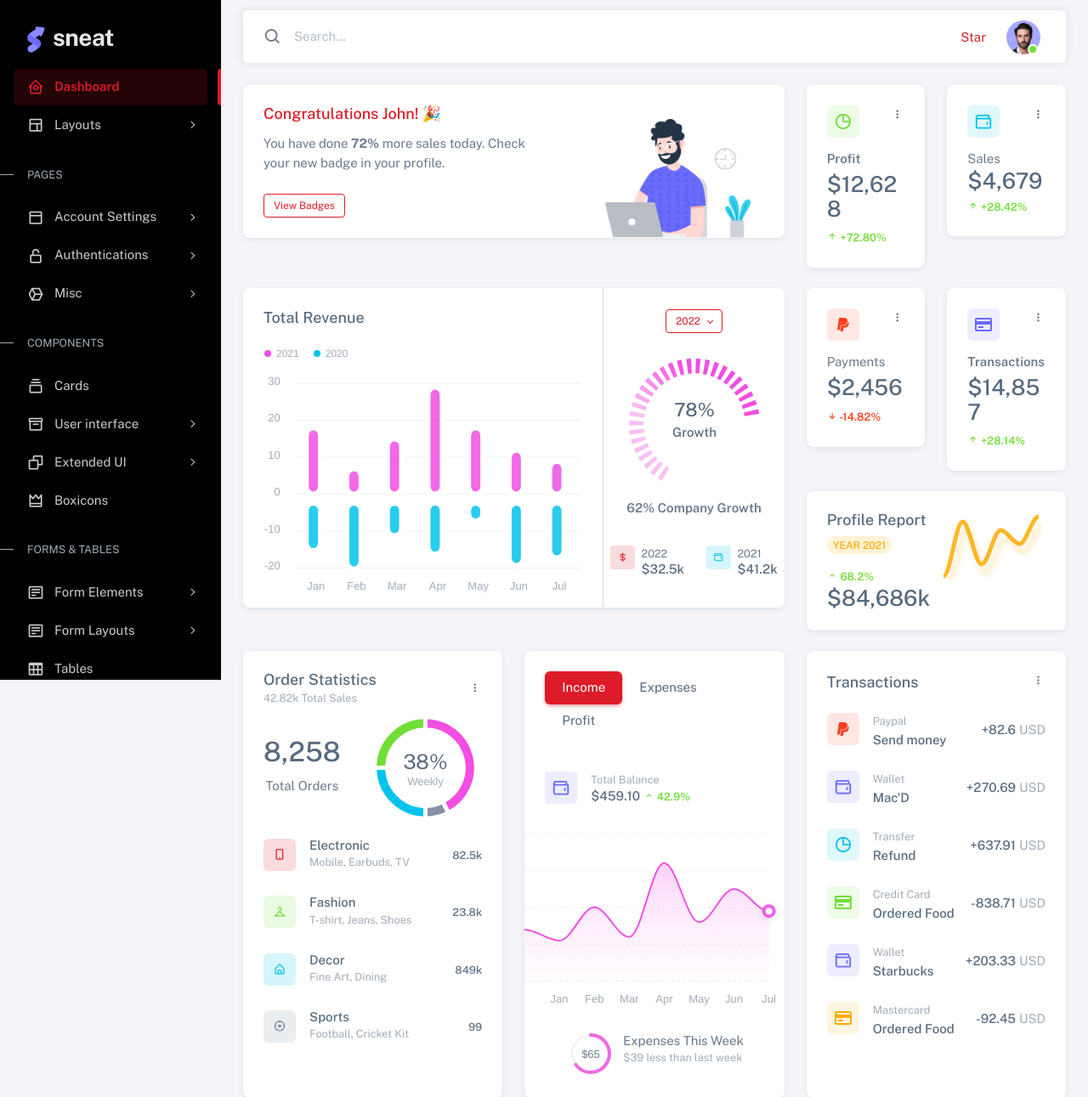
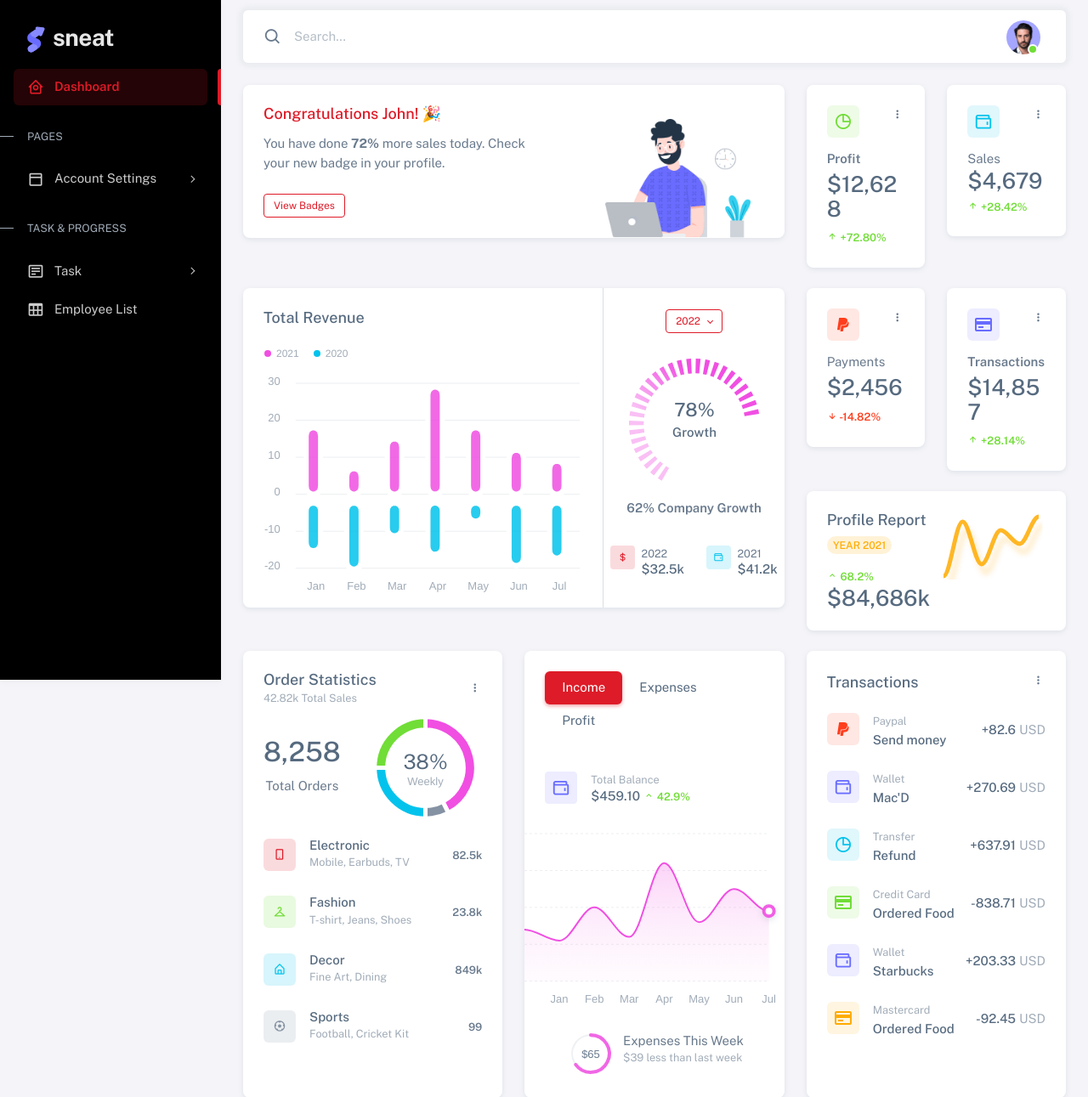
Before and after one commit to HoangREALER/web-assignment, a PHP site: page / in a window 1280 px wide. Shown: the top 1291 px of the page at 85% size. Run offline with PHP 8.4, Linux system fonts and the light colour scheme; the visitor is signed in with stand-in values (Sample User, id 1); some libraries are stand-ins or nearby versions.

Commit message:
Profile page

```diff
--- a/src/app/Controller/HomeController.php
+++ b/src/app/Controller/HomeController.php
@@ -13,7 +13,7 @@
 
     function get(){
         // header("location: index.php?page=login");
-        $this->data['home'] = ' ';
+        $this->data['home'] = '';
         $this->view('home');
     }
 }
--- a/src/app/Controller/LoginController.php
+++ b/src/app/Controller/LoginController.php
@@ -27,10 +27,14 @@
         if (isset($user)) {
             $this->auth($user);
             echo json_encode(array('success' => true));
+            $a = new HomeController();
+            $a->get();
             return true;
         }
         // $this->data['error'] = "Lmao";
         echo json_encode(array('success' => false, 'error' => "Username or password incorrect"));
+        $a = new LoginController();
+        $a->get();
         return false;
     }
 
--- a/src/app/Controller/RegisterController.php
+++ b/src/app/Controller/RegisterController.php
@@ -22,8 +22,8 @@
         $data['username'] = isset($_POST['username']) ? $_POST['username'] : '';
         $data['email']= isset($_POST['email']) ? $_POST['email'] : '';
         $data['password'] = isset($_POST['password']) ? ($_POST['password']) : '';
-        $data['first_name'] = isset($_POST['first_name']) ? $_POST['first_name'] : '';
-        $data['last_name'] = isset($_POST['last_name']) ? $_POST['last_name'] : '';
+        $data['firstname'] = isset($_POST['firstname']) ? $_POST['firstname'] : '';
+        $data['lastname'] = isset($_POST['lastname']) ? $_POST['lastname'] : '';
         $data['phone'] = isset($_POST['phone']) ? $_POST['phone'] : '';
         $user = new User($data);
 
--- a/src/config.php
+++ b/src/config.php
@@ -2,9 +2,9 @@
 define('ROOT_PATH', __DIR__);
 $DB = [
     'mysql' => [
-        'host' => getenv('MYSQL_HOST') ? getenv('MYSQL_HOST') : 'localhost',
-        'database' => getenv('MYSQL_DATABASE') ? getenv('MYSQL_DATABASE') : 'OnlineStore',
-        'user' =>  getenv('MYSQL_USER') ? getenv('MYSQL_USER') : 'root',
-        'password' =>  getenv('MYSQL_PASSWORD') ? getenv('MYSQL_PASSWORD') : 'webAss@123'
+        'host' => getenv('MYSQL_HOST') ? getenv('MYSQL_HOST') : 'db',
+        'database' => getenv('MYSQL_DATABASE') ? getenv('MYSQL_DATABASE') : 'OnlineEnterprise',
+        'user' =>  getenv('MYSQL_USER') ? getenv('MYSQL_USER') : 'hmm',
+        'password' =>  getenv('MYSQL_PASSWORD') ? getenv('MYSQL_PASSWORD') : 'webAss123'
     ]
 ];
--- a/src/index.php
+++ b/src/index.php
@@ -8,18 +8,18 @@
 // session_set_save_handler($handler, true);
 session_start();
 
-function customError($errno, $errstr) {
-    echo json_encode(array("success" => false, "error" => "Yup, some error occurs, silly dev."));
-}
+// function customError($errno, $errstr) {
+//     echo json_encode(array("success" => false, "error" => "Yup, some error occurs, silly dev."));
+// }
 
-//set error handler
-set_error_handler("customError");
+// //set error handler
+// set_error_handler("customError");
 
-function customException($exception) {
-    echo json_encode(array("success" => false, "error" => "Yup, some error occurs, silly dev."));
-}
+// function customException($exception) {
+//     echo json_encode(array("success" => false, "error" => "Yup, some error occurs, silly dev."));
+// }
 
-set_exception_handler('customException');
+// set_exception_handler('customException');
 
 use App\Core\Application;
 
--- a/src/public/templates/layouts/app.html
+++ b/src/public/templates/layouts/app.html
@@ -66,319 +66,56 @@
 
       <ul class="menu-inner py-1">
         <!-- Dashboard -->
-        <li class="menu-item active">
-          <a href="index.html" class="menu-link">
+        <li class="menu-item {% if home is defined %}active{% endif %}">
+          <a href="index.php?page=home" class="menu-link">
             <i class="menu-icon tf-icons bx bx-home-circle"></i>
             <div data-i18n="Analytics">Dashboard</div>
           </a>
         </li>
 
-        <!-- Layouts -->
-        <li class="menu-item">
-          <a href="javascript:void(0);" class="menu-link menu-toggle">
-            <i class="menu-icon tf-icons bx bx-layout"></i>
-            <div data-i18n="Layouts">Layouts</div>
-          </a>
-
-          <ul class="menu-sub">
-            <li class="menu-item">
-              <a href="layouts-without-menu.html" class="menu-link">
-                <div data-i18n="Without menu">Without menu</div>
-              </a>
-            </li>
-            <li class="menu-item">
-              <a href="layouts-without-navbar.html" class="menu-link">
-                <div data-i18n="Without navbar">Without navbar</div>
-              </a>
-            </li>
-            <li class="menu-item">
-              <a href="layouts-container.html" class="menu-link">
-                <div data-i18n="Container">Container</div>
-              </a>
-            </li>
-            <li class="menu-item">
-              <a href="layouts-fluid.html" class="menu-link">
-                <div data-i18n="Fluid">Fluid</div>
-              </a>
-            </li>
-            <li class="menu-item">
-              <a href="layouts-blank.html" class="menu-link">
-                <div data-i18n="Blank">Blank</div>
-              </a>
-            </li>
-          </ul>
-        </li>
 
         <li class="menu-header small text-uppercase">
           <span class="menu-header-text">Pages</span>
         </li>
-        <li class="menu-item">
+        <li class="menu-item {% if profile is defined %}active{% endif %}">
           <a href="javascript:void(0);" class="menu-link menu-toggle">
             <i class="menu-icon tf-icons bx bx-dock-top"></i>
             <div data-i18n="Account Settings">Account Settings</div>
           </a>
           <ul class="menu-sub">
             <li class="menu-item">
-              <a href="pages-account-settings-account.html" class="menu-link">
+              <a href="index.php?page=employee" class="menu-link">
                 <div data-i18n="Account">Account</div>
-              </a>
-            </li>
-            <li class="menu-item">
-              <a href="pages-account-settings-notifications.html" class="menu-link">
-                <div data-i18n="Notifications">Notifications</div>
-              </a>
-            </li>
-            <li class="menu-item">
-              <a href="pages-account-settings-connections.html" class="menu-link">
-                <div data-i18n="Connections">Connections</div>
-              </a>
-            </li>
-          </ul>
-        </li>
-        <li class="menu-item">
-          <a href="javascript:void(0);" class="menu-link menu-toggle">
-            <i class="menu-icon tf-icons bx bx-lock-open-alt"></i>
-            <div data-i18n="Authentications">Authentications</div>
-          </a>
-          <ul class="menu-sub">
-            <li class="menu-item">
-              <a href="auth-login-basic.html" class="menu-link" target="_blank">
-                <div data-i18n="Basic">Login</div>
-              </a>
-            </li>
-            <li class="menu-item">
-              <a href="auth-register-basic.html" class="menu-link" target="_blank">
-                <div data-i18n="Basic">Register</div>
-              </a>
-            </li>
-            <li class="menu-item">
-              <a href="auth-forgot-password-basic.html" class="menu-link" target="_blank">
-                <div data-i18n="Basic">Forgot Password</div>
-              </a>
-            </li>
-          </ul>
-        </li>
-        <li class="menu-item">
-          <a href="javascript:void(0);" class="menu-link menu-toggle">
-            <i class="menu-icon tf-icons bx bx-cube-alt"></i>
-            <div data-i18n="Misc">Misc</div>
-          </a>
-          <ul class="menu-sub">
-            <li class="menu-item">
-              <a href="pages-misc-error.html" class="menu-link">
-                <div data-i18n="Error">Error</div>
-              </a>
-            </li>
-            <li class="menu-item">
-              <a href="pages-misc-under-maintenance.html" class="menu-link">
-                <div data-i18n="Under Maintenance">Under Maintenance</div>
-              </a>
-            </li>
-          </ul>
-        </li>
-        <!-- Components -->
-        <li class="menu-header small text-uppercase"><span class="menu-header-text">Components</span></li>
-        <!-- Cards -->
-        <li class="menu-item">
-          <a href="cards-basic.html" class="menu-link">
-            <i class="menu-icon tf-icons bx bx-collection"></i>
-            <div data-i18n="Basic">Cards</div>
-          </a>
-        </li>
-        <!-- User interface -->
-        <li class="menu-item">
-          <a href="javascript:void(0)" class="menu-link menu-toggle">
-            <i class="menu-icon tf-icons bx bx-box"></i>
-            <div data-i18n="User interface">User interface</div>
-          </a>
-          <ul class="menu-sub">
-            <li class="menu-item">
-              <a href="ui-accordion.html" class="menu-link">
-                <div data-i18n="Accordion">Accordion</div>
-              </a>
-            </li>
-            <li class="menu-item">
-              <a href="ui-alerts.html" class="menu-link">
-                <div data-i18n="Alerts">Alerts</div>
-              </a>
-            </li>
-            <li class="menu-item">
-              <a href="ui-badges.html" class="menu-link">
-                <div data-i18n="Badges">Badges</div>
-              </a>
-            </li>
-            <li class="menu-item">
-              <a href="ui-buttons.html" class="menu-link">
-                <div data-i18n="Buttons">Buttons</div>
-              </a>
-            </li>
-            <li class="menu-item">
-              <a href="ui-carousel.html" class="menu-link">
-                <div data-i18n="Carousel">Carousel</div>
-              </a>
-            </li>
-            <li class="menu-item">
-              <a href="ui-collapse.html" class="menu-link">
-                <div data-i18n="Collapse">Collapse</div>
-              </a>
-            </li>
-            <li class="menu-item">
-              <a href="ui-dropdowns.html" class="menu-link">
-                <div data-i18n="Dropdowns">Dropdowns</div>
-              </a>
-            </li>
-            <li class="menu-item">
-              <a href="ui-footer.html" class="menu-link">
-                <div data-i18n="Footer">Footer</div>
-              </a>
-            </li>
-            <li class="menu-item">
-              <a href="ui-list-groups.html" class="menu-link">
-                <div data-i18n="List Groups">List groups</div>
-              </a>
-            </li>
-            <li class="menu-item">
-              <a href="ui-modals.html" class="menu-link">
-                <div data-i18n="Modals">Modals</div>
-              </a>
-            </li>
-            <li class="menu-item">
-              <a href="ui-navbar.html" class="menu-link">
-                <div data-i18n="Navbar">Navbar</div>
-              </a>
-            </li>
-            <li class="menu-item">
-              <a href="ui-offcanvas.html" class="menu-link">
-                <div data-i18n="Offcanvas">Offcanvas</div>
-              </a>
-            </li>
-            <li class="menu-item">
-              <a href="ui-pagination-breadcrumbs.html" class="menu-link">
-                <div data-i18n="Pagination &amp; Breadcrumbs">Pagination &amp; Breadcrumbs</div>
-              </a>
-            </li>
-            <li class="menu-item">
-              <a href="ui-progress.html" class="menu-link">
-                <div data-i18n="Progress">Progress</div>
-              </a>
-            </li>
-            <li class="menu-item">
-              <a href="ui-spinners.html" class="menu-link">
-                <div data-i18n="Spinners">Spinners</div>
-              </a>
-            </li>
-            <li class="menu-item">
-              <a href="ui-tabs-pills.html" class="menu-link">
-                <div data-i18n="Tabs &amp; Pills">Tabs &amp; Pills</div>
-              </a>
-            </li>
-            <li class="menu-item">
-              <a href="ui-toasts.html" class="menu-link">
-                <div data-i18n="Toasts">Toasts</div>
-              </a>
-            </li>
-            <li class="menu-item">
-              <a href="ui-tooltips-popovers.html" class="menu-link">
-                <div data-i18n="Tooltips & Popovers">Tooltips &amp; popovers</div>
-              </a>
-            </li>
-            <li class="menu-item">
-              <a href="ui-typography.html" class="menu-link">
-                <div data-i18n="Typography">Typography</div>
               </a>
             </li>
           </ul>
         </li>
 
-        <!-- Extended components -->
-        <li class="menu-item">
-          <a href="javascript:void(0)" class="menu-link menu-toggle">
-            <i class="menu-icon tf-icons bx bx-copy"></i>
-            <div data-i18n="Extended UI">Extended UI</div>
-          </a>
-          <ul class="menu-sub">
-            <li class="menu-item">
-              <a href="extended-ui-perfect-scrollbar.html" class="menu-link">
-                <div data-i18n="Perfect Scrollbar">Perfect scrollbar</div>
-              </a>
-            </li>
-            <li class="menu-item">
-              <a href="extended-ui-text-divider.html" class="menu-link">
-                <div data-i18n="Text Divider">Text Divider</div>
-              </a>
-            </li>
-          </ul>
-        </li>
-
-        <li class="menu-item">
-          <a href="icons-boxicons.html" class="menu-link">
-            <i class="menu-icon tf-icons bx bx-crown"></i>
-            <div data-i18n="Boxicons">Boxicons</div>
-          </a>
-        </li>
 
         <!-- Forms & Tables -->
-        <li class="menu-header small text-uppercase"><span class="menu-header-text">Forms &amp; Tables</span></li>
+        <li class="menu-header small text-uppercase"><span class="menu-header-text">Task &amp; Progress</span></li>
         <!-- Forms -->
         <li class="menu-item">
           <a href="javascript:void(0);" class="menu-link menu-toggle">
             <i class="menu-icon tf-icons bx bx-detail"></i>
-            <div data-i18n="Form Elements">Form Elements</div>
+            <div data-i18n="Form Elements">Task</div>
           </a>
           <ul class="menu-sub">
             <li class="menu-item">
               <a href="forms-basic-inputs.html" class="menu-link">
-                <div data-i18n="Basic Inputs">Basic Inputs</div>
-              </a>
-            </li>
-            <li class="menu-item">
-              <a href="forms-input-groups.html" class="menu-link">
-                <div data-i18n="Input groups">Input groups</div>
-              </a>
-            </li>
-          </ul>
-        </li>
-        <li class="menu-item">
-          <a href="javascript:void(0);" class="menu-link menu-toggle">
-            <i class="menu-icon tf-icons bx bx-detail"></i>
-            <div data-i18n="Form Layouts">Form Layouts</div>
-          </a>
-          <ul class="menu-sub">
-            <li class="menu-item">
-              <a href="form-layouts-vertical.html" class="menu-link">
-                <div data-i18n="Vertical Form">Vertical Form</div>
-              </a>
-            </li>
-            <li class="menu-item">
-              <a href="form-layouts-horizontal.html" class="menu-link">
-                <div data-i18n="Horizontal Form">Horizontal Form</div>
+                <div data-i18n="Basic Inputs">List</div>
               </a>
             </li>
           </ul>
         </li>
         <!-- Tables -->
         <li class="menu-item">
-          <a href="tables-basic.html" class="menu-link">
+          <a href="index.php?page=employee" class="menu-link">
             <i class="menu-icon tf-icons bx bx-table"></i>
-            <div data-i18n="Tables">Tables</div>
+            <div data-i18n="Tables">Employee List</div>
           </a>
         </li>
         <!-- Misc -->
-        <li class="menu-header small text-uppercase"><span class="menu-header-text">Misc</span></li>
-        <li class="menu-item">
-          <a href="https://github.com/themeselection/sneat-html-admin-template-free/issues" target="_blank"
-            class="menu-link">
-            <i class="menu-icon tf-icons bx bx-support"></i>
-            <div data-i18n="Support">Support</div>
-          </a>
-        </li>
-        <li class="menu-item">
-          <a href="https://themeselection.com/demo/sneat-bootstrap-html-admin-template/documentation/" target="_blank"
-            class="menu-link">
-            <i class="menu-icon tf-icons bx bx-file"></i>
-            <div data-i18n="Documentation">Documentation</div>
-          </a>
-        </li>
       </ul>
     </aside>
     <!-- / Menu -->
@@ -408,12 +145,6 @@
           <!-- /Search -->
 
           <ul class="navbar-nav flex-row align-items-center ms-auto">
-            <!-- Place this tag where you want the button to render. -->
-            <li class="nav-item lh-1 me-3">
-              <a class="github-button" href="https://github.com/themeselection/sneat-html-admin-template-free"
-                data-icon="octicon-star" data-size="large" data-show-count="true"
-                aria-label="Star themeselection/sneat-html-admin-template-free on GitHub">Star</a>
-            </li>
 
             <!-- User -->
             <li class="nav-item navbar-dropdown dropdown-user dropdown">
@@ -466,7 +197,7 @@
                   <div class="dropdown-divider"></div>
                 </li>
                 <li>
-                  <a class="dropdown-item" href="auth-login-basic.html">
+                  <a class="dropdown-item" href="index.php?page=logout">
                     <i class="bx bx-power-off me-2"></i>
                     <span class="align-middle">Log Out</span>
                   </a>
@@ -498,17 +229,7 @@
                 document.write(new Date().getFullYear());
               </script>
               , made with ❤️ by
-              <a href="https://themeselection.com" target="_blank" class="footer-link fw-bolder">ThemeSelection</a>
-            </div>
-            <div>
-              <a href="https://themeselection.com/license/" class="footer-link me-4" target="_blank">License</a>
-              <a href="https://themeselection.com/" target="_blank" class="footer-link me-4">More Themes</a>
-
-              <a href="https://themeselection.com/demo/sneat-bootstrap-html-admin-template/documentation/"
-                target="_blank" class="footer-link me-4">Documentation</a>
-
-              <a href="https://github.com/themeselection/sneat-html-admin-template-free/issues" target="_blank"
-                class="footer-link me-4">Support</a>
+              <a href="" target="_blank" class="footer-link fw-bolder">Group 2</a>
             </div>
           </div>
         </footer>
```
Also changed, not shown: src/app/Controller/EmployeeController.php (+13 -10 lines), src/app/Model/User.php (+13 -13 lines), src/app/Util/OnlineEnterprise.sql (+152 -43 lines), src/public/templates/login.html (+4 -4 lines), src/public/templates/profile.html (renamed from src/public/templates/employee.html, +6 -6 lines), 1 other file.
